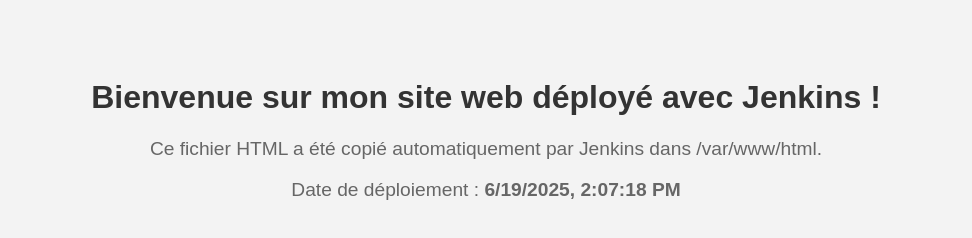
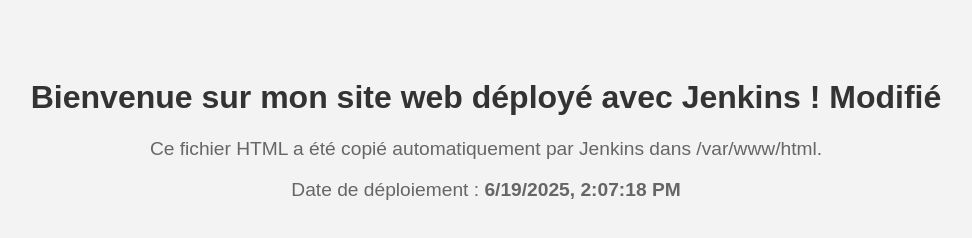
Before and after one commit to nicolaschapgier/tp-jenkins, a plain HTML site: page index.html in a window 1280 px wide. Shown: the whole page, without its empty margins (154-1126 px from the left). Drawn offline with Linux system fonts and the light colour scheme.

Commit message:
Modification du html

```diff
--- a/index.html
+++ b/index.html
@@ -2,7 +2,7 @@
 <html lang="fr">
 <head>
     <meta charset="UTF-8">
-    <title>Bienvenue sur mon site Docker !! Modifié</title>
+    <title>Bienvenue sur mon site Docker !!</title>
     <style>
         body {
             font-family: Arial, sans-serif;
@@ -20,7 +20,7 @@
     </style>
 </head>
 <body>
-    <h1>Bienvenue sur mon site web déployé avec Jenkins !</h1>
+    <h1>Bienvenue sur mon site web déployé avec Jenkins ! Modifié</h1>
     <p>Ce fichier HTML a été copié automatiquement par Jenkins dans /var/www/html.</p>
     <p>Date de déploiement : <strong><span id="deployDate"></span></strong></p>
 
```
